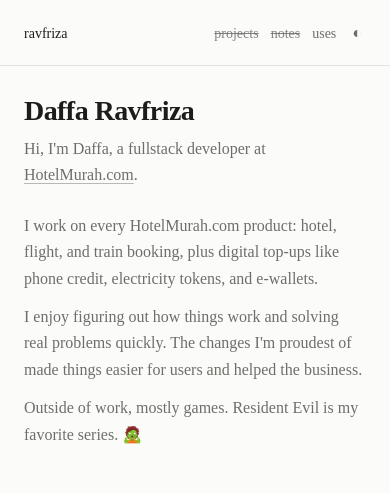
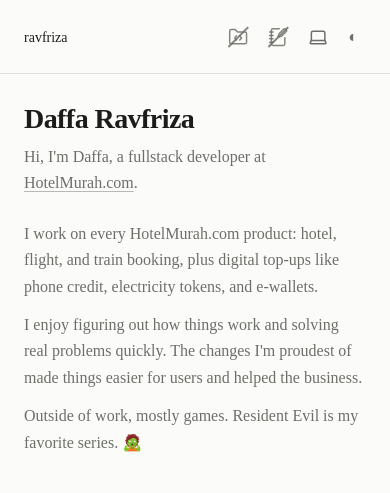
Before and after one commit to ravfriza/ravfriza.github.io, an Astro site: page / in a window 390 px wide. Shown: the top 493 px of the page. Built offline with nearby package versions, Linux system fonts and the light colour scheme; Astro itself is replaced by a stand-in of ours.

Commit message:
Icon tabs in the header on phones
- Lucide folder-code, notebook-pen, laptop under 640px; text labels on desktop
- Slash across WIP icons replaces the strikethrough; 36px tap targets

```diff
--- a/src/components/Icon.astro
+++ b/src/components/Icon.astro
@@ -1,7 +1,7 @@
 ---
-// GitHub and LinkedIn paths from Simple Icons (CC0).
+// GitHub and LinkedIn paths from Simple Icons (CC0); folder-code, notebook-pen and laptop from Lucide (ISC).
 interface Props {
-  name: 'github' | 'linkedin';
+  name: 'github' | 'linkedin' | 'projects' | 'notes' | 'uses';
 }
 
 const { name } = Astro.props;
@@ -24,6 +24,32 @@ const { name } = Astro.props;
       />
     )
   }
+  {
+    name === 'projects' && (
+      <g fill="none" stroke="currentColor" stroke-width="1.75" stroke-linecap="round" stroke-linejoin="round">
+        <path d="M10 10.5 8 13l2 2.5" />
+        <path d="m14 10.5 2 2.5-2 2.5" />
+        <path d="M20 20a2 2 0 0 0 2-2V8a2 2 0 0 0-2-2h-7.9a2 2 0 0 1-1.69-.9L9.6 3.9A2 2 0 0 0 7.93 3H4a2 2 0 0 0-2 2v13a2 2 0 0 0 2 2z" />
+      </g>
+    )
+  }
+  {
+    name === 'notes' && (
+      <g fill="none" stroke="currentColor" stroke-width="1.75" stroke-linecap="round" stroke-linejoin="round">
+        <path d="M13.4 2H6a2 2 0 0 0-2 2v16a2 2 0 0 0 2 2h12a2 2 0 0 0 2-2v-7.4" />
+        <path d="M2 6h4M2 10h4M2 14h4M2 18h4" />
+        <path d="M21.378 5.626a1 1 0 1 0-3.004-3.004l-5.01 5.012a2 2 0 0 0-.506.854l-.837 2.87a.5.5 0 0 0 .62.62l2.87-.837a2 2 0 0 0 .854-.506z" />
+      </g>
+    )
+  }
+  {
+    name === 'uses' && (
+      <g fill="none" stroke="currentColor" stroke-width="1.75" stroke-linecap="round" stroke-linejoin="round">
+        <path d="M18 5a2 2 0 0 1 2 2v8.526a2 2 0 0 0 .212.897l1.068 2.127a1 1 0 0 1-.9 1.45H3.62a1 1 0 0 1-.9-1.45l1.068-2.127A2 2 0 0 0 4 15.526V7a2 2 0 0 1 2-2z" />
+        <path d="M20.054 15.987H3.946" />
+      </g>
+    )
+  }
 </svg>
 
 <style>
--- a/src/layouts/Base.astro
+++ b/src/layouts/Base.astro
@@ -2,6 +2,7 @@
 import { Font } from 'astro:assets';
 import { ClientRouter } from 'astro:transitions';
 import '../styles/global.css';
+import Icon from '../components/Icon.astro';
 import { MarginStatic } from '../components/MarginStatic';
 import { site } from '../site';
 
@@ -69,9 +70,15 @@ const ogImage = new URL('/og.png', Astro.site);
       <header>
         <a href="/" class="mono handle" aria-label={site.handle}>{site.handle}</a>
         <nav class="nav">
-          <s class="mono soon" tabindex="0" data-tip="still in progress hehe" aria-label="projects, still in progress">projects</s>
-          <s class="mono soon" tabindex="0" data-tip="still in progress hehe" aria-label="notes, still in progress">notes</s>
-          <a href="/uses/" class="mono">uses</a>
+          <s class="mono soon" tabindex="0" data-tip="still in progress hehe" aria-label="projects, still in progress">
+            <span class="nav-label">projects</span><span class="nav-icon"><Icon name="projects" /></span>
+          </s>
+          <s class="mono soon" tabindex="0" data-tip="still in progress hehe" aria-label="notes, still in progress">
+            <span class="nav-label">notes</span><span class="nav-icon"><Icon name="notes" /></span>
+          </s>
+          <a href="/uses/" class="mono" aria-label="uses">
+            <span class="nav-label">uses</span><span class="nav-icon"><Icon name="uses" /></span>
+          </a>
           <button type="button" id="theme-toggle" class="mono" aria-label="Toggle dark mode">◐</button>
         </nav>
       </header>
@@ -352,6 +359,11 @@ const ogImage = new URL('/og.png', Astro.site);
     outline: none;
   }
 
+  /* Text labels on desktop, icons on phones. */
+  .nav-icon {
+    display: none;
+  }
+
   .soon::after {
     content: attr(data-tip);
     position: absolute;
@@ -415,7 +427,35 @@ const ogImage = new URL('/og.png', Astro.site);
     }
 
     .nav {
-      gap: 0.75rem;
+      gap: 0.25rem;
+    }
+
+    .nav-label {
+      display: none;
+    }
+
+    .nav-icon {
+      position: relative;
+      display: grid;
+      place-items: center;
+      padding: 0.5rem;
+      font-size: 1.15rem;
+    }
+
+    /* The icon version of the strikethrough: a slash across work-in-progress icons. */
+    .soon .nav-icon::after {
+      content: '';
+      position: absolute;
+      left: 50%;
+      top: 50%;
+      width: 1.5em;
+      height: 1.5px;
+      background: currentColor;
+      transform: translate(-50%, -50%) rotate(-45deg);
+    }
+
+    #theme-toggle {
+      padding: 0.5rem;
     }
   }
 </style>
```
